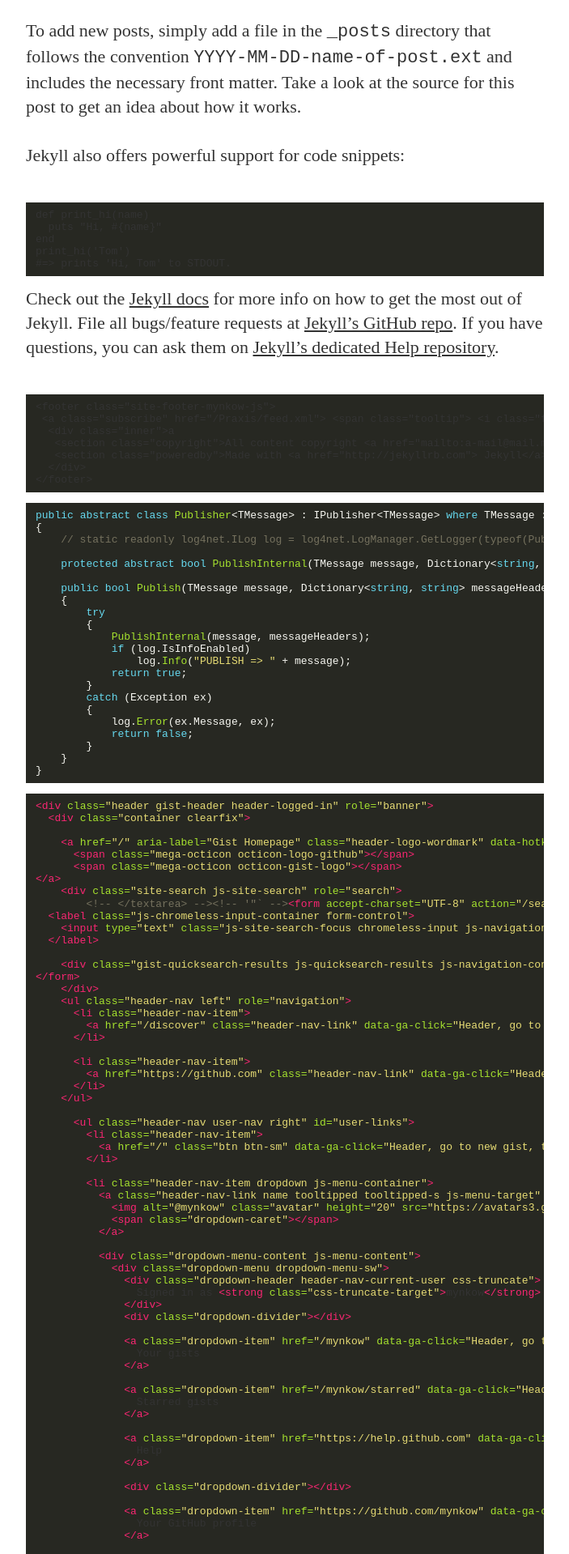
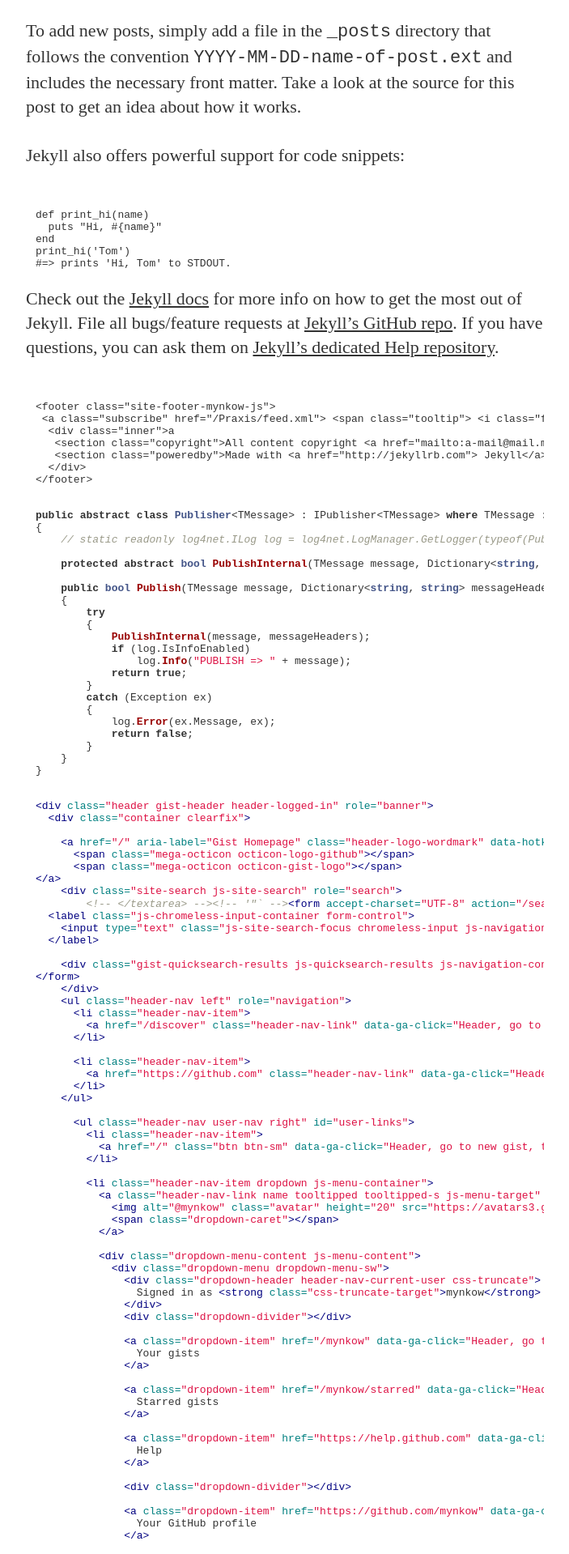
Before and after one commit to Elders/Praxis, a Jekyll site: the page built from _posts/2014-08-29-welcome-to-jekyll.markdown, in a window 1280 px wide. Shown: the part 1185-3104 px from the top of the page at 81% size, without its empty margins (288-991 px from the left). Built offline with Jekyll 4.4.1, drawn with Linux system fonts in a browser that asks for light colours; nearby versions of some CDN libraries; some web fonts are replaced; Markdown is read by kramdown in place of the engine named in the settings.

Commit message:
Add _pygments

```diff
--- a/_sass/_pygments-custom.scss
+++ b/_sass/_pygments-custom.scss
@@ -1,65 +1,65 @@
-.highlight pre { background-color: #272822; }
-.highlight .hll { background-color: #272822; }
-.highlight .c { color: #75715e } /* Comment */
-.highlight .err { color: #960050; background-color: #1e0010 } /* Error */
-.highlight .k { color: #66d9ef } /* Keyword */
-.highlight .l { color: #ae81ff } /* Literal */
-.highlight .n { color: #f8f8f2 } /* Name */
-.highlight .o { color: #f92672 } /* Operator */
-.highlight .p { color: #f8f8f2 } /* Punctuation */
-.highlight .cm { color: #75715e } /* Comment.Multiline */
-.highlight .cp { color: #75715e } /* Comment.Preproc */
-.highlight .c1 { color: #75715e } /* Comment.Single */
-.highlight .cs { color: #75715e } /* Comment.Special */
+.highlight  { background: #ffffff; }
+.highlight .c { color: #999988; font-style: italic } /* Comment */
+.highlight .err { color: #a61717; background-color: #e3d2d2 } /* Error */
+.highlight .k { font-weight: bold } /* Keyword */
+.highlight .o { font-weight: bold } /* Operator */
+.highlight .cm { color: #999988; font-style: italic } /* Comment.Multiline */
+.highlight .cp { color: #999999; font-weight: bold } /* Comment.Preproc */
+.highlight .c1 { color: #999988; font-style: italic } /* Comment.Single */
+.highlight .cs { color: #999999; font-weight: bold; font-style: italic } /* Comment.Special */
+.highlight .gd { color: #000000; background-color: #ffdddd } /* Generic.Deleted */
+.highlight .gd .x { color: #000000; background-color: #ffaaaa } /* Generic.Deleted.Specific */
 .highlight .ge { font-style: italic } /* Generic.Emph */
+.highlight .gr { color: #aa0000 } /* Generic.Error */
+.highlight .gh { color: #999999 } /* Generic.Heading */
+.highlight .gi { color: #000000; background-color: #ddffdd } /* Generic.Inserted */
+.highlight .gi .x { color: #000000; background-color: #aaffaa } /* Generic.Inserted.Specific */
+.highlight .go { color: #888888 } /* Generic.Output */
+.highlight .gp { color: #555555 } /* Generic.Prompt */
 .highlight .gs { font-weight: bold } /* Generic.Strong */
-.highlight .kc { color: #66d9ef } /* Keyword.Constant */
-.highlight .kd { color: #66d9ef } /* Keyword.Declaration */
-.highlight .kn { color: #f92672 } /* Keyword.Namespace */
-.highlight .kp { color: #66d9ef } /* Keyword.Pseudo */
-.highlight .kr { color: #66d9ef } /* Keyword.Reserved */
-.highlight .kt { color: #66d9ef } /* Keyword.Type */
-.highlight .ld { color: #e6db74 } /* Literal.Date */
-.highlight .m { color: #ae81ff } /* Literal.Number */
-.highlight .s { color: #e6db74 } /* Literal.String */
-.highlight .na { color: #a6e22e } /* Name.Attribute */
-.highlight .nb { color: #f8f8f2 } /* Name.Builtin */
-.highlight .nc { color: #a6e22e } /* Name.Class */
-.highlight .no { color: #66d9ef } /* Name.Constant */
-.highlight .nd { color: #a6e22e } /* Name.Decorator */
-.highlight .ni { color: #f8f8f2 } /* Name.Entity */
-.highlight .ne { color: #a6e22e } /* Name.Exception */
-.highlight .nf { color: #a6e22e } /* Name.Function */
-.highlight .nl { color: #f8f8f2 } /* Name.Label */
-.highlight .nn { color: #f8f8f2 } /* Name.Namespace */
-.highlight .nx { color: #a6e22e } /* Name.Other */
-.highlight .py { color: #f8f8f2 } /* Name.Property */
-.highlight .nt { color: #f92672 } /* Name.Tag */
-.highlight .nv { color: #f8f8f2 } /* Name.Variable */
-.highlight .ow { color: #f92672 } /* Operator.Word */
-.highlight .w { color: #f8f8f2 } /* Text.Whitespace */
-.highlight .mf { color: #ae81ff } /* Literal.Number.Float */
-.highlight .mh { color: #ae81ff } /* Literal.Number.Hex */
-.highlight .mi { color: #ae81ff } /* Literal.Number.Integer */
-.highlight .mo { color: #ae81ff } /* Literal.Number.Oct */
-.highlight .sb { color: #e6db74 } /* Literal.String.Backtick */
-.highlight .sc { color: #e6db74 } /* Literal.String.Char */
-.highlight .sd { color: #e6db74 } /* Literal.String.Doc */
-.highlight .s2 { color: #e6db74 } /* Literal.String.Double */
-.highlight .se { color: #ae81ff } /* Literal.String.Escape */
-.highlight .sh { color: #e6db74 } /* Literal.String.Heredoc */
-.highlight .si { color: #e6db74 } /* Literal.String.Interpol */
-.highlight .sx { color: #e6db74 } /* Literal.String.Other */
-.highlight .sr { color: #e6db74 } /* Literal.String.Regex */
-.highlight .s1 { color: #e6db74 } /* Literal.String.Single */
-.highlight .ss { color: #e6db74 } /* Literal.String.Symbol */
-.highlight .bp { color: #f8f8f2 } /* Name.Builtin.Pseudo */
-.highlight .vc { color: #f8f8f2 } /* Name.Variable.Class */
-.highlight .vg { color: #f8f8f2 } /* Name.Variable.Global */
-.highlight .vi { color: #f8f8f2 } /* Name.Variable.Instance */
-.highlight .il { color: #ae81ff } /* Literal.Number.Integer.Long */
+.highlight .gu { color: #aaaaaa } /* Generic.Subheading */
+.highlight .gt { color: #aa0000 } /* Generic.Traceback */
+.highlight .kc { font-weight: bold } /* Keyword.Constant */
+.highlight .kd { font-weight: bold } /* Keyword.Declaration */
+.highlight .kp { font-weight: bold } /* Keyword.Pseudo */
+.highlight .kr { font-weight: bold } /* Keyword.Reserved */
+.highlight .kt { color: #445588; font-weight: bold } /* Keyword.Type */
+.highlight .m { color: #009999 } /* Literal.Number */
+.highlight .s { color: #d14 } /* Literal.String */
+.highlight .na { color: #008080 } /* Name.Attribute */
+.highlight .nb { color: #0086B3 } /* Name.Builtin */
+.highlight .nc { color: #445588; font-weight: bold } /* Name.Class */
+.highlight .no { color: #008080 } /* Name.Constant */
+.highlight .ni { color: #800080 } /* Name.Entity */
+.highlight .ne { color: #990000; font-weight: bold } /* Name.Exception */
+.highlight .nf { color: #990000; font-weight: bold } /* Name.Function */
+.highlight .nn { color: #555555 } /* Name.Namespace */
+.highlight .nt { color: #000080 } /* Name.Tag */
+.highlight .nv { color: #008080 } /* Name.Variable */
+.highlight .ow { font-weight: bold } /* Operator.Word */
+.highlight .w { color: #bbbbbb } /* Text.Whitespace */
+.highlight .mf { color: #009999 } /* Literal.Number.Float */
+.highlight .mh { color: #009999 } /* Literal.Number.Hex */
+.highlight .mi { color: #009999 } /* Literal.Number.Integer */
+.highlight .mo { color: #009999 } /* Literal.Number.Oct */
+.highlight .sb { color: #d14 } /* Literal.String.Backtick */
+.highlight .sc { color: #d14 } /* Literal.String.Char */
+.highlight .sd { color: #d14 } /* Literal.String.Doc */
+.highlight .s2 { color: #d14 } /* Literal.String.Double */
+.highlight .se { color: #d14 } /* Literal.String.Escape */
+.highlight .sh { color: #d14 } /* Literal.String.Heredoc */
+.highlight .si { color: #d14 } /* Literal.String.Interpol */
+.highlight .sx { color: #d14 } /* Literal.String.Other */
+.highlight .sr { color: #009926 } /* Literal.String.Regex */
+.highlight .s1 { color: #d14 } /* Literal.String.Single */
+.highlight .ss { color: #990073 } /* Literal.String.Symbol */
+.highlight .bp { color: #999999 } /* Name.Builtin.Pseudo */
+.highlight .vc { color: #008080 } /* Name.Variable.Class */
+.highlight .vg { color: #008080 } /* Name.Variable.Global */
+.highlight .vi { color: #008080 } /* Name.Variable.Instance */
+.highlight .il { color: #009999 } /* Literal.Number.Integer.Long */
 
-.highlight .gh { } /* Generic Heading & Diff Header */
-.highlight .gu { color: #75715e; } /* Generic.Subheading & Diff Unified/Comment? */
-.highlight .gd { color: #f92672; } /* Generic.Deleted & Diff Deleted */
-.highlight .gi { color: #a6e22e; } /* Generic.Inserted & Diff Inserted */
+/* Make line numbers unselectable: excludes line numbers from copy-paste user ops */
+.highlight .lineno {-webkit-user-select: none;-moz-user-select: none; -o-user-select: none;}
+.lineno::-moz-selection {background-color: transparent;} /* Mozilla specific */
+.lineno::selection {background-color: transparent;} /* Other major browsers */
```
